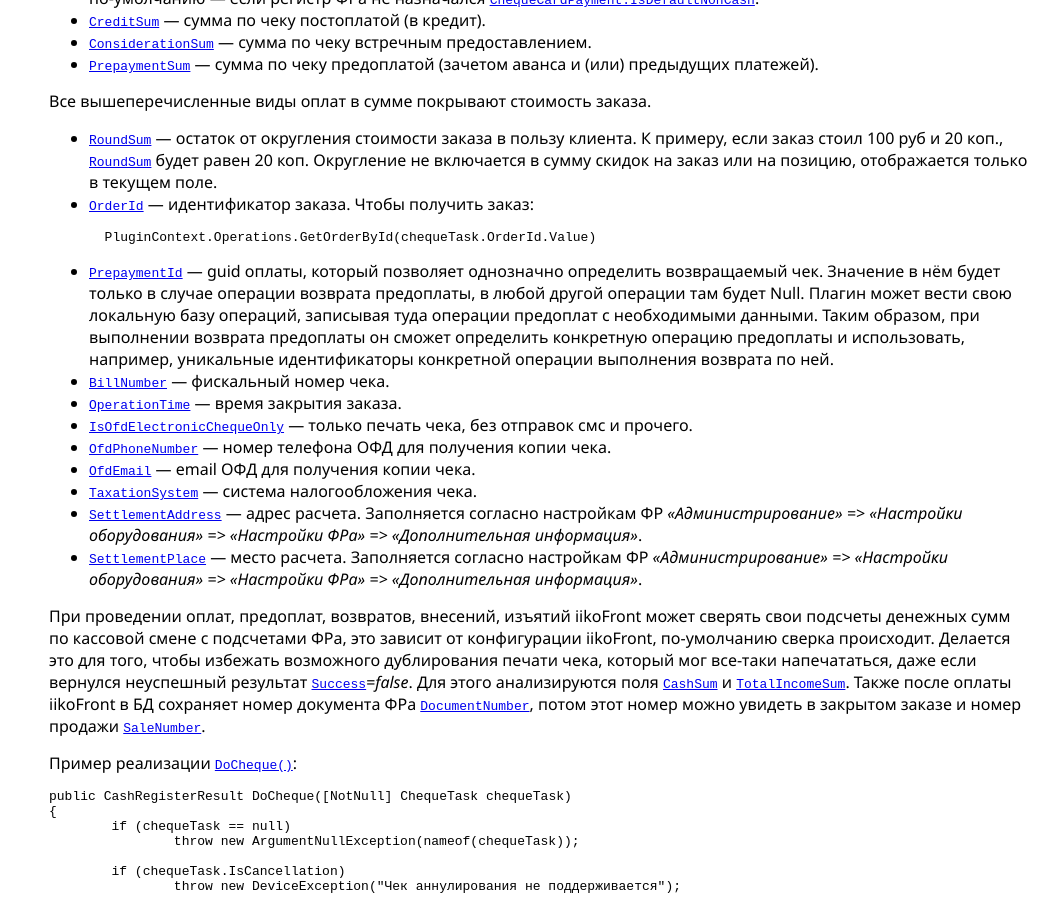
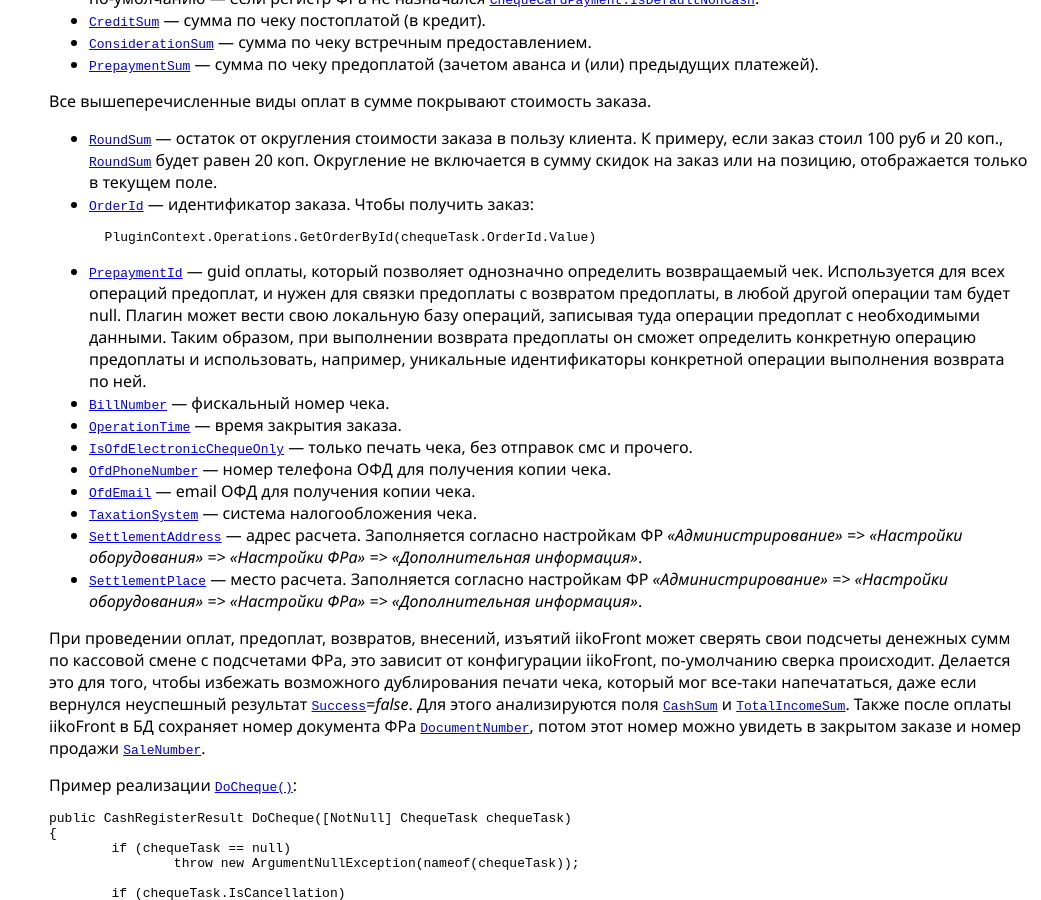
Before and after one commit to iiko/front.api.doc, a Jekyll site: the page built from v6/ru/CashRegisters.md, in a window 1280 px wide and 900 px high, scrolled down 8569 px. Shown: the whole window, without its empty margins (239-1280 px from the left). Built offline with Jekyll 4.4.1, drawn with Linux system fonts in a browser that asks for light colours.

Commit message:
RMS-50230
Изменить документацию API v7: -IsPrepay +PrepaymentId

````diff
--- a/v6/ru/CashRegisters.md
+++ b/v6/ru/CashRegisters.md
@@ -344,7 +344,7 @@ iikoFront перед каждой такой операцией будет пы
     ```cs
     PluginContext.Operations.GetOrderById(chequeTask.OrderId.Value)
     ```
-- [`PrepaymentId`](http://iiko.github.io/front.api.sdk/v7/html/P_Resto_Front_Api_Data_Device_Tasks_ChequeTask_PrepaymentId.htm) — guid оплаты, который позволяет однозначно определить возвращаемый чек. Значение в нём будет только в случае операции возврата предоплаты, в любой другой операции там будет Null. Плагин может вести свою локальную базу операций, записывая туда операции предоплат с необходимыми данными. Таким образом, при выполнении возврата предоплаты он сможет определить конкретную операцию предоплаты и использовать, например, уникальные идентификаторы конкретной операции выполнения возврата по ней.
+- [`PrepaymentId`](http://iiko.github.io/front.api.sdk/v7/html/P_Resto_Front_Api_Data_Device_Tasks_ChequeTask_PrepaymentId.htm) — guid оплаты, который позволяет однозначно определить возвращаемый чек. Используется для всех операций предоплат, и нужен для связки предоплаты с возвратом предоплаты, в любой другой операции там будет null. Плагин может вести свою локальную базу операций, записывая туда операции предоплат с необходимыми данными. Таким образом, при выполнении возврата предоплаты он сможет определить конкретную операцию предоплаты и использовать, например, уникальные идентификаторы конкретной операции выполнения возврата по ней.
 - [`BillNumber`](http://iiko.github.io/front.api.sdk/v6/html/P_Resto_Front_Api_Data_Device_Tasks_ChequeTask_BillNumber.htm) — фискальный номер чека.
 - [`OperationTime`](http://iiko.github.io/front.api.sdk/v6/html/P_Resto_Front_Api_Data_Device_Tasks_ChequeTask_OperationTime.htm) — время закрытия заказа.
 - [`IsOfdElectronicChequeOnly`](http://iiko.github.io/front.api.sdk/v6/html/P_Resto_Front_Api_Data_Device_Tasks_ChequeTask_ChequeTask_IsOfdElectronicChequeOnly.htm) — только печать чека, без отправок смс и прочего.
````
